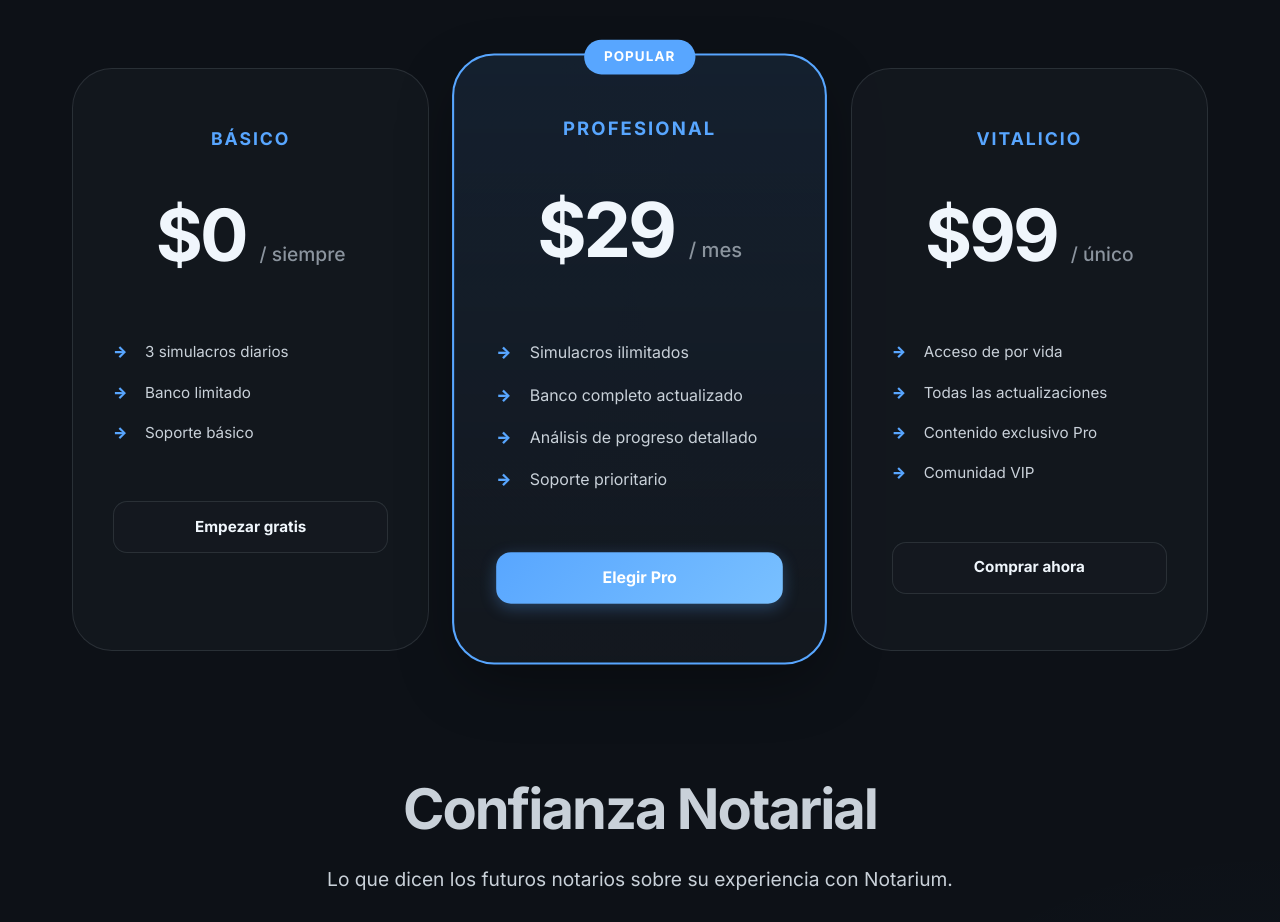
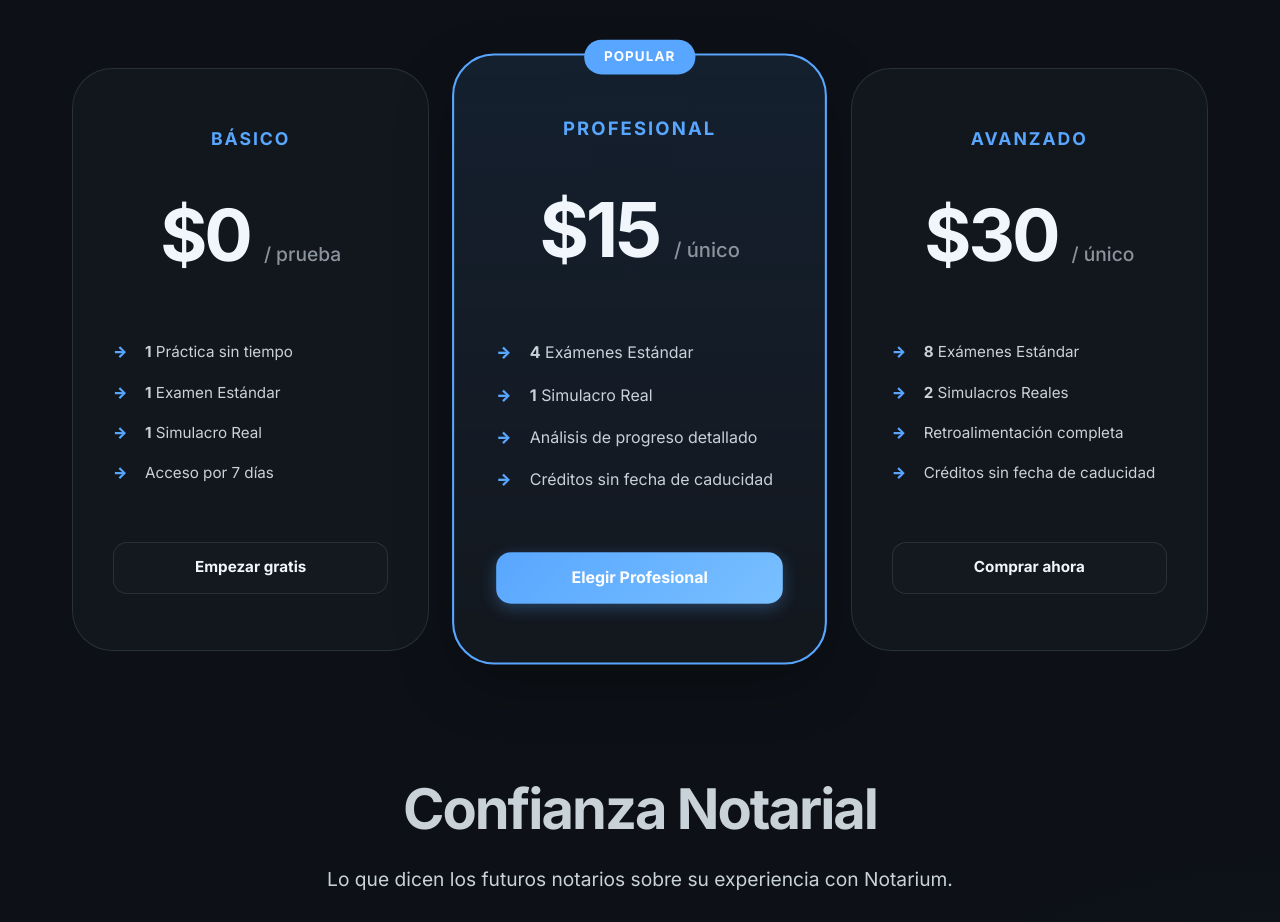
Before and after one commit to cgrodrigsv/notarium-v2, a Next.js app: page / in a window 1280 px wide. Shown: the part 2000-2922 px from the top of the page. Built offline with nearby package versions, Linux system fonts and the light colour scheme.

Commit message:
fix: sincroniza precios visuales de landing page con los planes reales

```diff
--- a/src/components/LandingPage.tsx
+++ b/src/components/LandingPage.tsx
@@ -183,11 +183,12 @@
             <div className="pricing-grid">
               <div className="price-card">
                 <span className="plan-name">Básico</span>
-                <div className="plan-price">$0 <span>/ siempre</span></div>
+                <div className="plan-price">$0 <span>/ prueba</span></div>
                 <ul className="plan-features">
-                  <li>3 simulacros diarios</li>
-                  <li>Banco limitado</li>
-                  <li>Soporte básico</li>
+                  <li><strong>1</strong> Práctica sin tiempo</li>
+                  <li><strong>1</strong> Examen Estándar</li>
+                  <li><strong>1</strong> Simulacro Real</li>
+                  <li>Acceso por 7 días</li>
                 </ul>
                 <Link href="/login?signup=true" className="btn btn-secondary">Empezar gratis</Link>
               </div>
@@ -195,24 +196,24 @@
               <div className="price-card featured">
                 <span className="plan-badge">Popular</span>
                 <span className="plan-name">Profesional</span>
-                <div className="plan-price">$29 <span>/ mes</span></div>
+                <div className="plan-price">$15 <span>/ único</span></div>
                 <ul className="plan-features">
-                  <li>Simulacros ilimitados</li>
-                  <li>Banco completo actualizado</li>
+                  <li><strong>4</strong> Exámenes Estándar</li>
+                  <li><strong>1</strong> Simulacro Real</li>
                   <li>Análisis de progreso detallado</li>
-                  <li>Soporte prioritario</li>
+                  <li>Créditos sin fecha de caducidad</li>
                 </ul>
-                <Link href="/login?signup=true" className="btn btn-primary">Elegir Pro</Link>
+                <Link href="/login?signup=true" className="btn btn-primary">Elegir Profesional</Link>
               </div>
 
               <div className="price-card">
-                <span className="plan-name">Vitalicio</span>
-                <div className="plan-price">$99 <span>/ único</span></div>
+                <span className="plan-name">Avanzado</span>
+                <div className="plan-price">$30 <span>/ único</span></div>
                 <ul className="plan-features">
-                  <li>Acceso de por vida</li>
-                  <li>Todas las actualizaciones</li>
-                  <li>Contenido exclusivo Pro</li>
-                  <li>Comunidad VIP</li>
+                  <li><strong>8</strong> Exámenes Estándar</li>
+                  <li><strong>2</strong> Simulacros Reales</li>
+                  <li>Retroalimentación completa</li>
+                  <li>Créditos sin fecha de caducidad</li>
                 </ul>
                 <Link href="/login?signup=true" className="btn btn-secondary">Comprar ahora</Link>
               </div>
```
